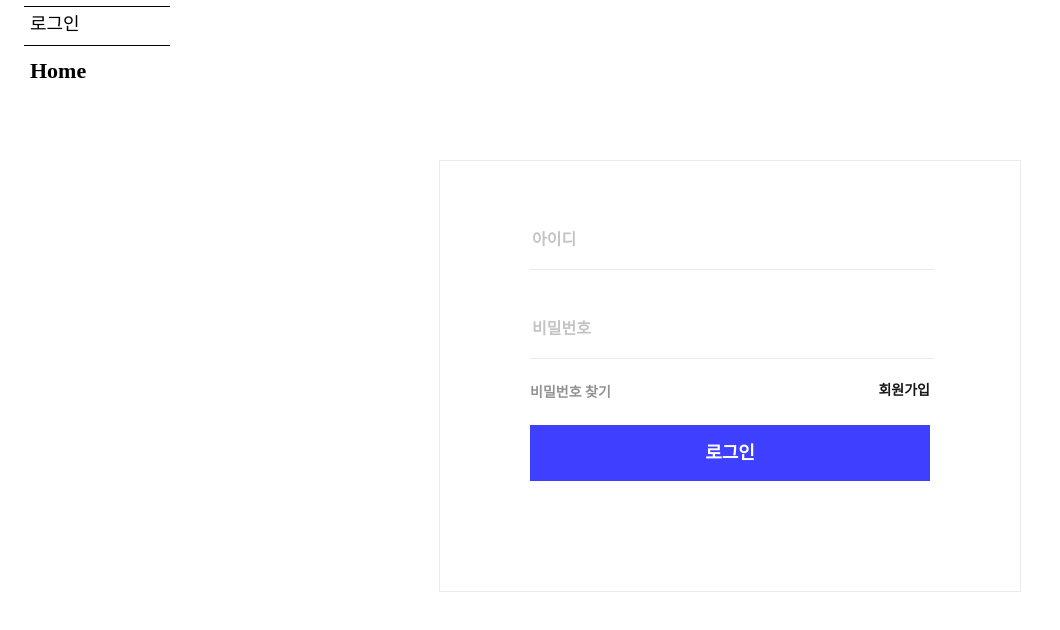
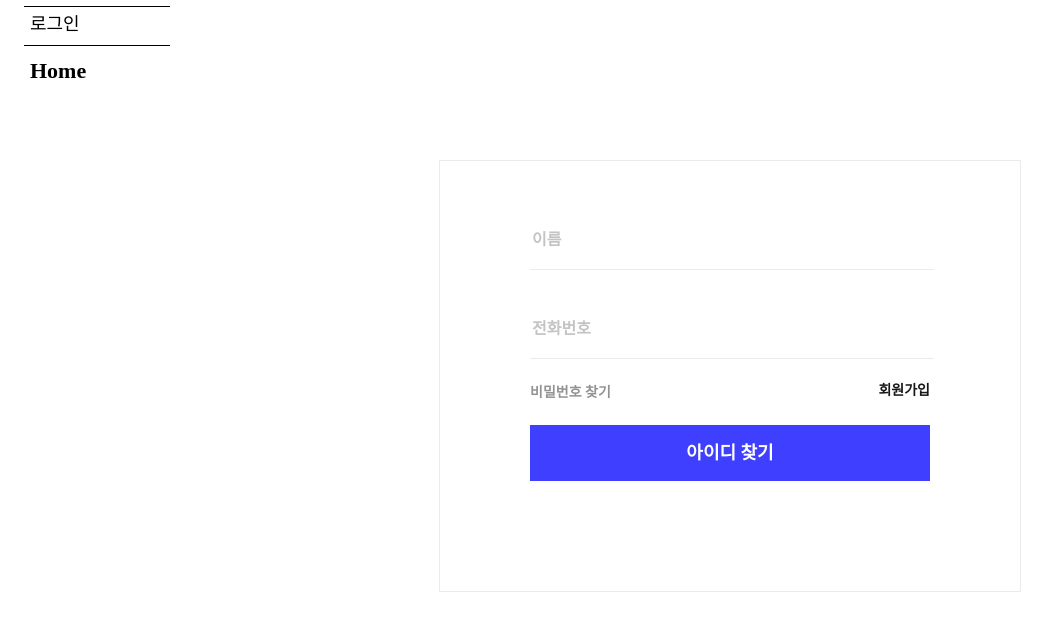
Before and after one commit to hwnim5324/Side_v0, a React (Create React App) app: page /FindId in a window 1280 px wide. Shown: the top 630 px of the page, without its empty margins (0-1060 px from the left). Built offline with nearby package versions, Linux system fonts and the light colour scheme.

Commit message:
Update Findid page.

```diff
--- a/src/pages/FindId.tsx
+++ b/src/pages/FindId.tsx
@@ -4,21 +4,18 @@ import '../styles/FindId.scss';
 
 const FindId = () => {
     return(
-        <div className='signin'>
-            <div className='signin_area'>
-                <h1 className='blind'>로그인</h1>
-                <div className='signin_input_area'>
+        <div className='findid'>
+            <div className='findid_area'>
+                <h1 className='blind'>아이디 찾기</h1>
+                <div className='findid_input_area'>
                     <InputBoxComponent inputType='text' />
-                    <InputBoxComponent inputType='password' />
+                    <InputBoxComponent inputType='tel' />
                 </div>
                 <div className='find_users_area'>
                     <FindUsersComponent />
                     <BtnSignUpComponent />
                 </div>
                 <SubmitBtnComponent />
-                <div className='social_signin_area'>
-                    <SignInByOauthComponent />
-                </div>
             </div>
         </div>
     );
@@ -29,12 +26,12 @@ interface InputBoxProps{
 }
 
 const InputBoxComponent = ( {inputType}: InputBoxProps ): JSX.Element => {
-    const DIV_CLASSNAME = (inputType === 'text') ? 'form_id_outter' : 'form_pw_outter';
-    const INPUT_CLASSNAME = (inputType === 'text') ? 'form_id_inner' : 'form_pw_inner';
-    const SPAN_CLASSNAME = (inputType === 'text') ? 'form_id_alert' : 'form_pw_alert';
+    const DIV_CLASSNAME = (inputType === 'text') ? 'form_name_outter' : 'form_phone_outter';
+    const INPUT_CLASSNAME = (inputType === 'text') ? 'form_name_inner' : 'form_phone_inner';
+    const SPAN_CLASSNAME = (inputType === 'text') ? 'form_name_alert' : 'form_phone_alert';
 
-    const PLACEHOLDER_TEXT_CLASSNAME = (inputType === 'text') ? '아이디' : '비밀번호';
-    const SPAN_TEXT_CLASSNAME = (inputType === 'text') ? '아이디를 입력해주세요' : '비밀번호를 입력해주세요';
+    const PLACEHOLDER_TEXT_CLASSNAME = (inputType === 'text') ? '이름' : '전화번호';
+    const SPAN_TEXT_CLASSNAME = (inputType === 'text') ? '이름을 입력해주세요' : '전화번호를 입력해주세요';
 
     return(
         <div className={DIV_CLASSNAME}>
@@ -46,9 +43,9 @@ const InputBoxComponent = ( {inputType}: InputBoxProps ): JSX.Element => {
 
 const SubmitBtnComponent = (): JSX.Element => {
     return(
-        <div className='btn_signin'>
-            <a href='/' className='btn_signin_submit'>
-                <span className='btn_signin_text'>로그인</span>
+        <div className='btn_findid'>
+            <a href='/' className='btn_findid_submit'>
+                <span className='btn_findid_text'>아이디 찾기</span>
             </a>
         </div>
     );
@@ -72,21 +69,5 @@ const BtnSignUpComponent = (): JSX.Element => {
     );
 }
 
-const SignInByOauthComponent = (): JSX.Element => {
-    return(
-        <ul>
-            <li>
-
-            </li>
-            <li>
-
-            </li>
-            <li>
-
-            </li>
-        </ul>
-    );
-}
-
 
 export default FindId;
--- a/src/styles/FindId.scss
+++ b/src/styles/FindId.scss
@@ -2,7 +2,7 @@
     display: none;
 }
 
-.signin{
+.findid{
     display: block;
 
     &_area{
@@ -20,13 +20,9 @@
             right: auto;
         }
     }
-
-    &_input_area{
-
-    }
 }
 
-.form_id{
+.form_name{
     &_outter{
         position: relative;
         width: 400px;
@@ -71,7 +67,7 @@
     }
 }
 
-.form_pw{
+.form_phone{
     &_outter{
         position: relative;
         width: 400px;
@@ -116,7 +112,7 @@
     }
 }
 
-.btn_signin{
+.btn_findid{
     &_submit{
         display: block;
         margin: auto;
```
